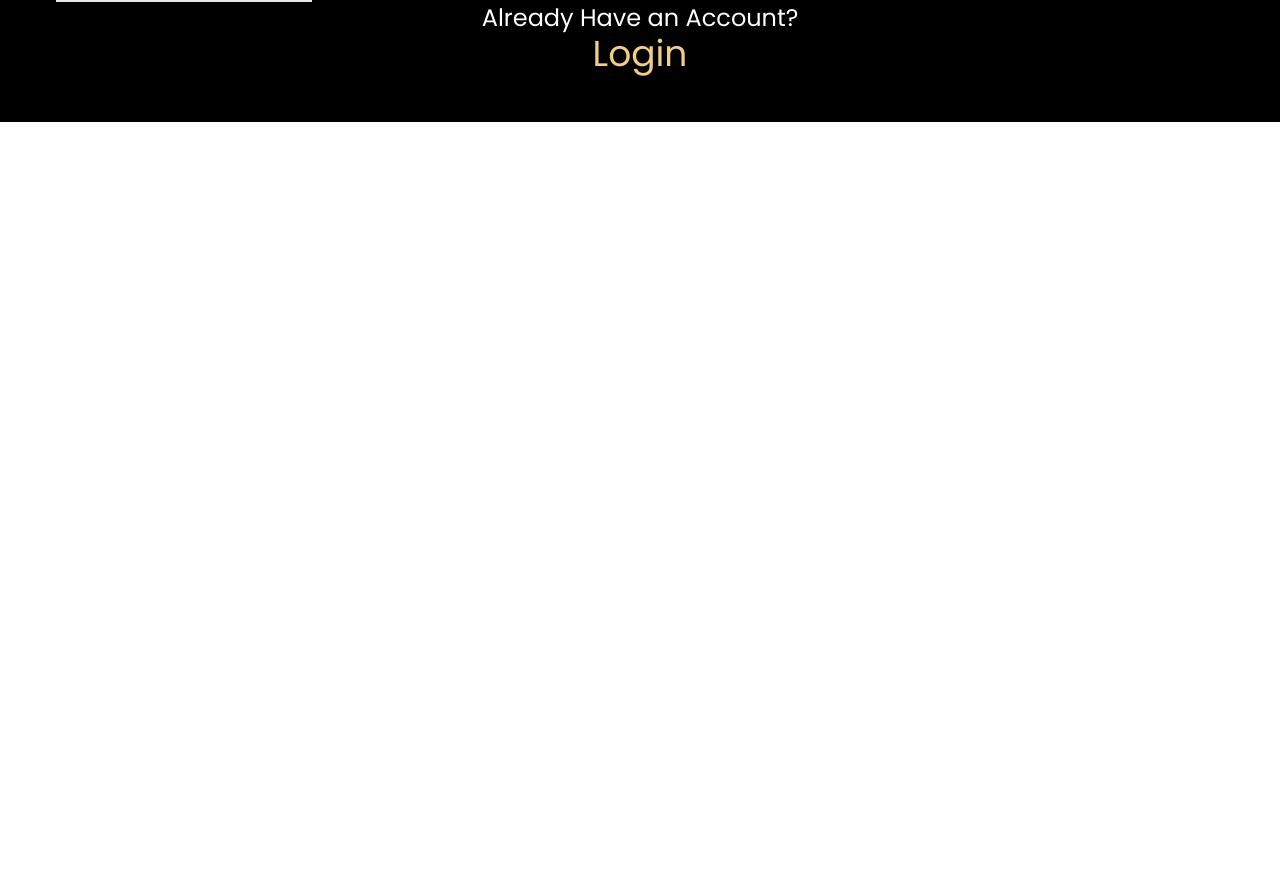
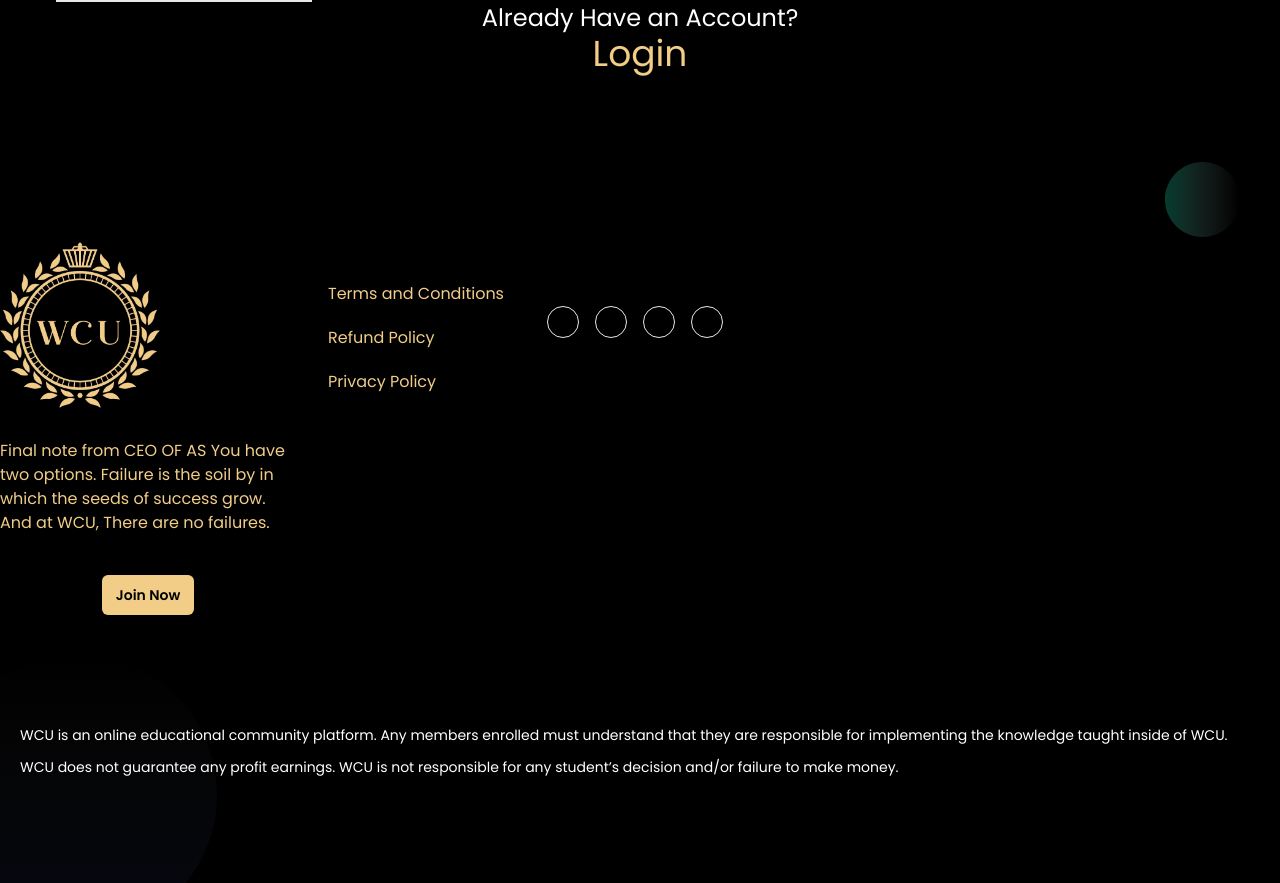
Before and after one commit to Ajaiyeoba/wcu-project, a React (Vite) app: page /register in a window 1280 px wide. Shown: the part 608-1491 px from the top of the page. Before the commit the page ends 800 px from the top, so only its background shows below. Built offline with nearby package versions, Linux system fonts and the light colour scheme.

Commit message:
added auth

```diff
--- a/src/App.jsx
+++ b/src/App.jsx
@@ -1,7 +1,7 @@
 import { useEffect, useState } from "react";
 import Home from "./pages/Home";
-import Register from "./form/Register";
-import Login from './form/Login'
+import Register from "./auth/Signup";
+import Login from './auth/Login'
 import Aos from "aos";
 import "./App.css";
 import "aos/dist/aos.css";
--- a/src/form/Register.jsx
+++ b/src/auth/Signup.jsx
@@ -1,7 +1,7 @@
 import React from 'react'
 import Navbar from '../components/Navbar';
 import {Link} from 'react-router-dom';
-
+import Footer from '../components/Footer';
 
 function Register() {
   return (
@@ -144,8 +144,19 @@ function Register() {
 </div>
          </div>
 
+
+
+
+
+
+
+
+
+
+
+
+         <Footer />
          </div>
-
   )
 }
 
--- a/src/components/Footer.jsx
+++ b/src/components/Footer.jsx
@@ -5,7 +5,7 @@ const Footer = () => {
   return (
     <>
       <footer className="relative justify-center z-10 bg-custom-pri  pb-10 pt-20 dark:bg-dark lg:pb-20 lg:pt-[120px]">
-        <div className="container" id="faq">
+        <div className="container" id="">
           <div className="-mx-4 flex flex-wrap">
             <div className="w-full px-4 sm:w-2/3 lg:w-3/12">
               <div className="mb-10 w-full">
@@ -198,7 +198,7 @@ const Footer = () => {
           </span>
         </div>
 
-        <p className="mt-6 mx-auto text-sm leading-8 text-custom-ter">
+        <p className="mt-6 p-5 mx-auto text-sm leading-8 text-custom-ter">
           WCU is an online educational community platform. Any members enrolled
           must understand that they are responsible for implementing the
           knowledge taught inside of WCU. WCU does not guarantee any profit
--- /dev/null
+++ b/src/firebase/Firebase.jsx
@@ -0,0 +1,22 @@
+// Import the functions you need from the SDKs you need
+import { initializeApp } from "firebase/app";
+import {getAuth} from 'firebase/auth';
+// TODO: Add SDKs for Firebase products that you want to use
+// https://firebase.google.com/docs/web/setup#available-libraries
+
+// Your web app's Firebase configuration
+const firebaseConfig = {
+  apiKey: "AIzaSyBNQ78P_ZTDzusLY06m7eRTie3cCCLJdbM",
+  authDomain: "wcu-p-52e24.firebaseapp.com",
+  projectId: "wcu-p-52e24",
+  storageBucket: "wcu-p-52e24.appspot.com",
+  messagingSenderId: "925891639645",
+  appId: "1:925891639645:web:af093176dab425666c10b4"
+};
+
+// Initialize Firebase
+const app = initializeApp(firebaseConfig);
+const auth = getAuth(app)
+
+
+export (app, auth);
--- a/src/pages/Home.jsx
+++ b/src/pages/Home.jsx
@@ -7,7 +7,7 @@ import {
   CloudArrowUpIcon,
   BeakerIcon,
 } from "@heroicons/react/20/solid";
-import {Link} from 'react-router-dom';
+import { Link } from "react-router-dom";
 import { CornerRightDownIcon } from "lucide-react";
 import React from "react";
 import Navbar from "../components/Navbar";
@@ -15,8 +15,6 @@ import Campuses from "../pages/Campuses";
 import Faq from "../components/Faq";
 import Pricing from "../components/Pricing";
 // import Footer from "../components/Footer";
-
-
 
 function Home() {
   return (
@@ -95,10 +93,13 @@ function Home() {
         id="about"
         className="relative isolate overflow-hidden  px-6 py-24 sm:py-32 lg:overflow-visible lg:px-0"
       >
-        <div className="absolute inset-0 -z-10 overflow-hidden" data-aos="fade-up">
+        <div
+          className="absolute inset-0 -z-10 overflow-hidden"
+          data-aos="fade-up"
+        >
           <svg
             aria-hidden="true"
-            className="absolute left-[max(50%,25rem)] top-0 h-[64rem] w-[128rem] -translate-x-1/2 stroke-gray-200 [mask-image:radial-gradient(64rem_64rem_at_top,white,transparent)]"
+            className="absolute left-[max(50%,25rem)] top-0 h-[64rem] w-[128rem] -translate-x-1/2 stroke-indigo-600 [mask-image:radial-gradient(64rem_64rem_at_top,white,transparent)]"
           >
             <defs>
               <pattern
@@ -404,7 +405,10 @@ function Home() {
         id="about"
         className="relative isolate overflow-hidden  px-6 py-24 sm:py-32 lg:overflow-visible lg:px-0"
       >
-        <div className="absolute inset-0 -z-10 overflow-hidden" data-aos="fade-up">
+        <div
+          className="absolute inset-0 -z-10 overflow-hidden"
+          data-aos="fade-up"
+        >
           <svg
             aria-hidden="true"
             className="absolute left-[max(50%,25rem)] top-0 h-[64rem] w-[128rem] -translate-x-1/2 stroke-gray-200 [mask-image:radial-gradient(64rem_64rem_at_top,white,transparent)]"
```
Also changed, not shown: src/auth/Login.jsx (renamed from src/form/Login.jsx).
